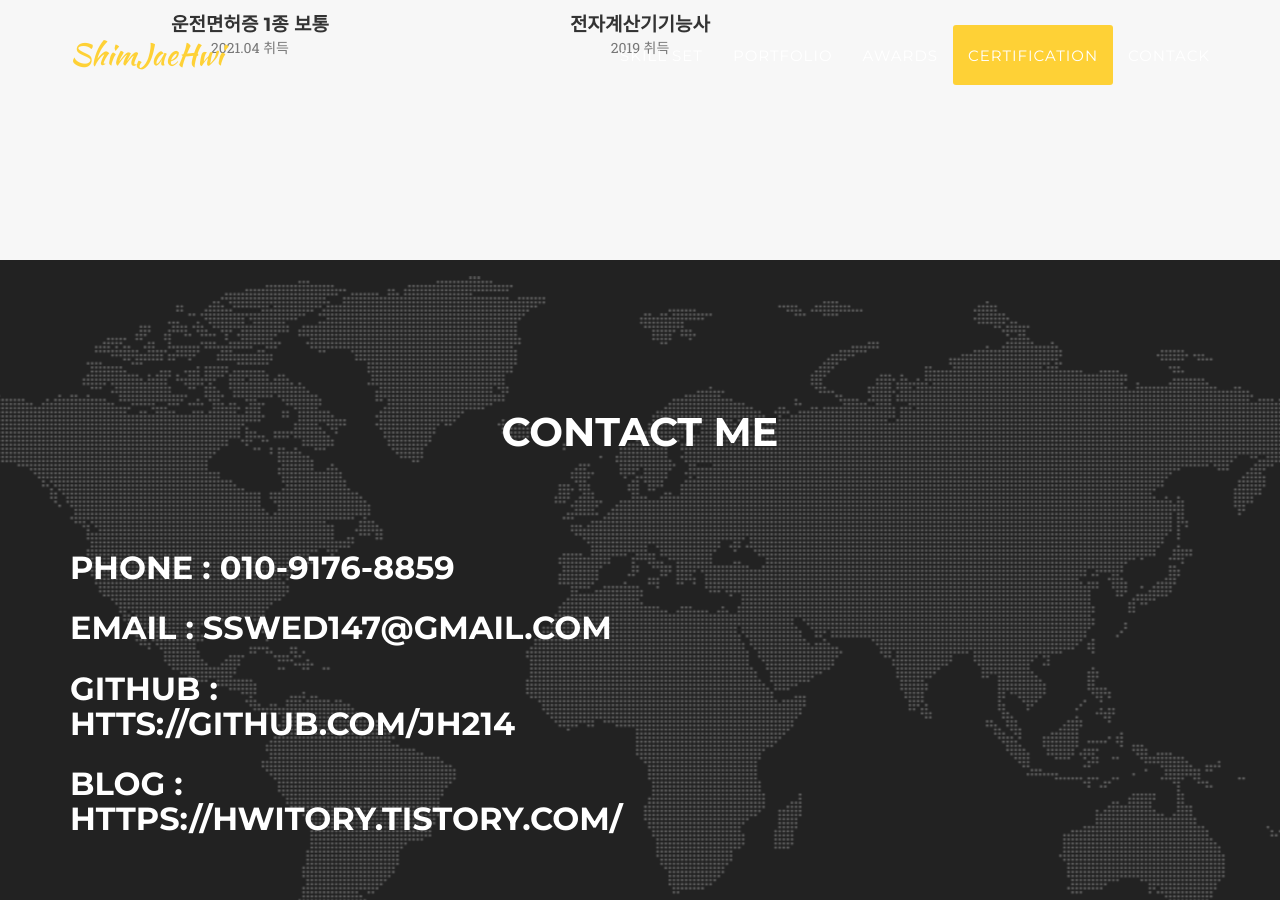
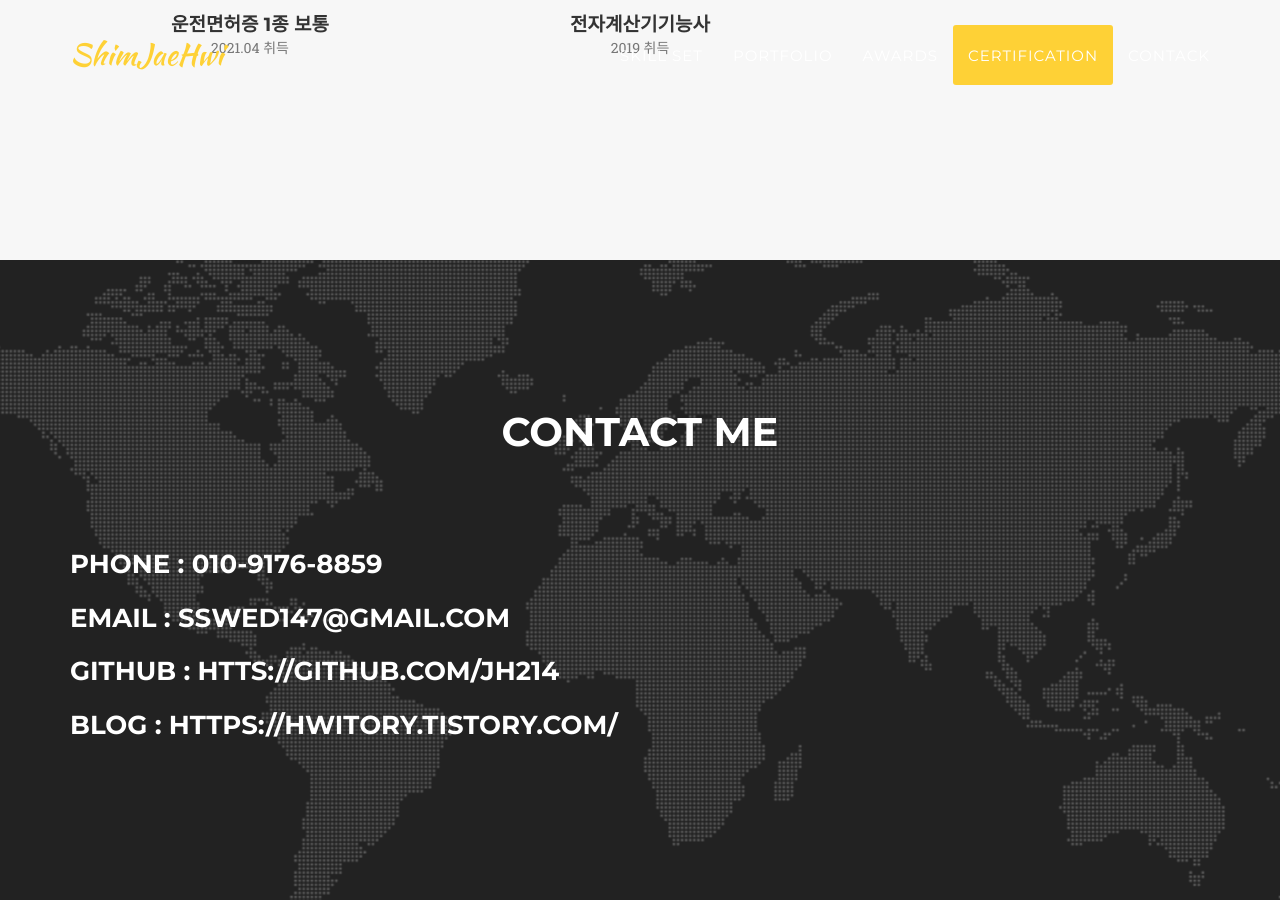
Before and after one commit to Jh214/JH214.github.io, a Jekyll site: the page built from index.html, in a window 1280 px wide and 900 px high, scrolled down 4216 px. Built offline with Jekyll 4.4.1, drawn with Linux system fonts in a browser that asks for light colours; some web fonts are replaced; a script that is not in the unit is left out; the list of posts is cut into pages by our own code.

Commit message:
다시 수정

```diff
--- a/_includes/contact.html
+++ b/_includes/contact.html
@@ -12,19 +12,27 @@
                     <div class="row">
                         <div class="col-md-6">
                             <div class="control-group form-group">
-                                    <h2 type="text" class="form-contro" placeholder="Your Name *" id="name" required data-validation-required-message="Please enter your name." style="color:white">Phone : 010-9176-8859</h2>
+                                <h3 class="form-contro" required
+                                    data-validation-required-message="Please enter your name." style="color:white">Phone
+                                    : 010-9176-8859</h3>
                                 <p class="help-block text-danger"></p>
                             </div>
                             <div class="control-group form-group">
-                                    <h2 type="text" class="form-contro" placeholder="Your Name *" id="name" required data-validation-required-message="Please enter your name." style="color:white">Email : sswed147@gmail.com</h2>
+                                <h3 class="form-contro" required
+                                    data-validation-required-message="Please enter your name." style="color:white">Email
+                                    : sswed147@gmail.com</h3>
                                 <p class="help-block text-danger"></p>
                             </div>
                             <div class="control-group form-group">
-                                    <h2 type="text" class="form-contro" placeholder="Your Name *" id="name" required data-validation-required-message="Please enter your name." style="color:white">GitHub : htts://github.com/JH214</h2>
+                                <h3 class="form-contro" required
+                                    data-validation-required-message="Please enter your name." style="color:white">
+                                    GitHub : htts://github.com/JH214</h3>
                                 <p class="help-block text-danger"></p>
                             </div>
                             <div class="control-group form-group">
-                                    <h2 type="text" class="form-contro" placeholder="Your Name *" id="name" required data-validation-required-message="Please enter your name." style="color:white">Blog : https://hwitory.tistory.com/</h2>
+                                <h3 class="form-contro" required
+                                    data-validation-required-message="Please enter your name." style="color:white">Blog
+                                    : https://hwitory.tistory.com/</h3>
                                 <p class="help-block text-danger"></p>
                             </div>
                         </div>
```
Lines whose indentation alone changed are shown as unchanged.
